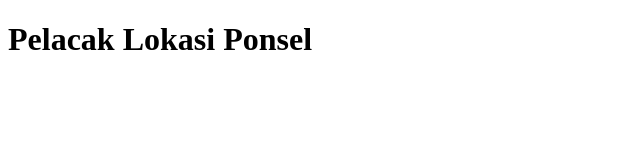
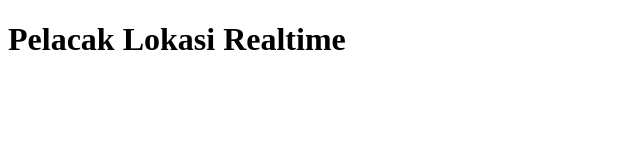
Before and after one commit to carmil11/Map-tracker, a plain HTML site: page index.html in a window 1280 px wide. Shown: the full height of the page, 0-640 px from the left. Drawn offline with Linux system fonts and the light colour scheme.

Commit message:
Update index.html

```diff
--- a/index.html
+++ b/index.html
@@ -6,7 +6,7 @@
     <script src="https://www.gstatic.com/firebasejs/9.14.0/firebase-database.js"></script>
 </head>
 <body>
-    <h1>Pelacak Lokasi Ponsel</h1>
+    <h1>Pelacak Lokasi Realtime</h1>
 
     <script>
     import { initializeApp } from "firebase/app";
```
